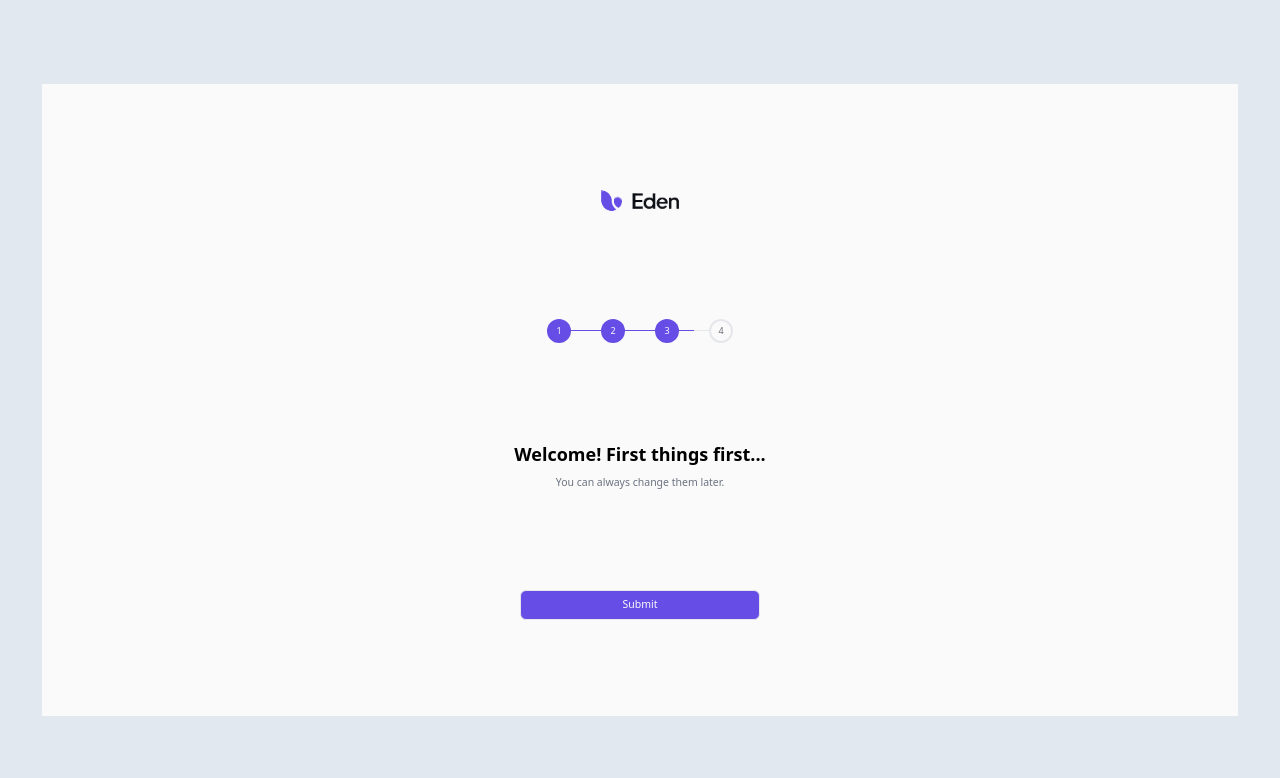
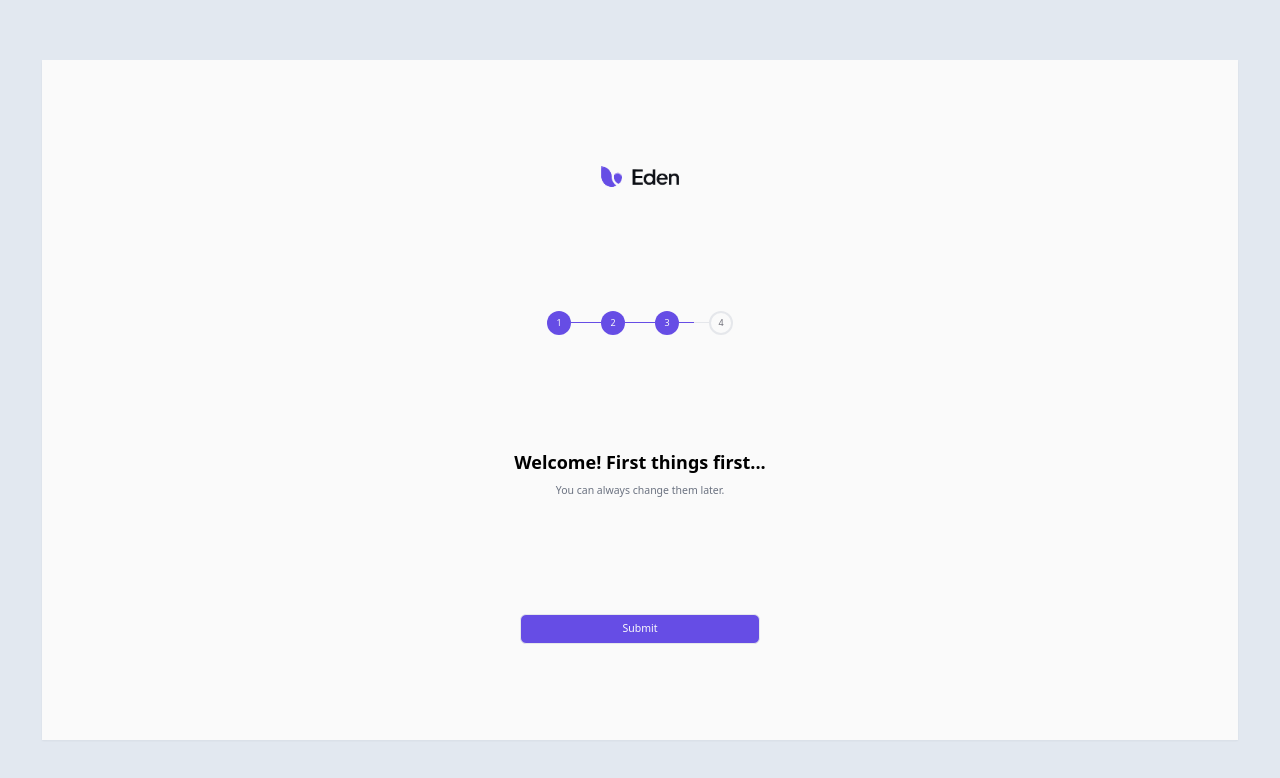
Before and after one commit to sky-kryst/cutshort-react-assignment, a Next.js app: page /onboarding/1 in a window 1280 px wide. Shown: the top 778 px of the page. Built offline with nearby package versions, Linux system fonts and the light colour scheme.

Commit message:
refactor(components): :recycle: add shadow

```diff
--- a/components/OnboardingLayout/index.tsx
+++ b/components/OnboardingLayout/index.tsx
@@ -19,9 +19,9 @@ export const OnboardingLayout: React.FC<IProps> = ({
   pageNo,
 }) => {
   return (
-    <body className="bg-slate-200 h-screen w-screen flex justify-center items-center px-14 py-28">
+    <body className="bg-slate-200 h-screen w-screen flex justify-center items-center px-14 py-20">
       <div
-        className={`bg-neutral-50 h-full w-full flex flex-col items-center justify-between py-32`}
+        className={`bg-neutral-50 h-full w-full flex flex-col items-center justify-between py-32 shadow-sm`}
       >
         {/* <div className="w-1/3 border border-black"> */}
         <Image src={EdenLogo} alt="Eden logo" height={39.75} width={94.5} />
```
